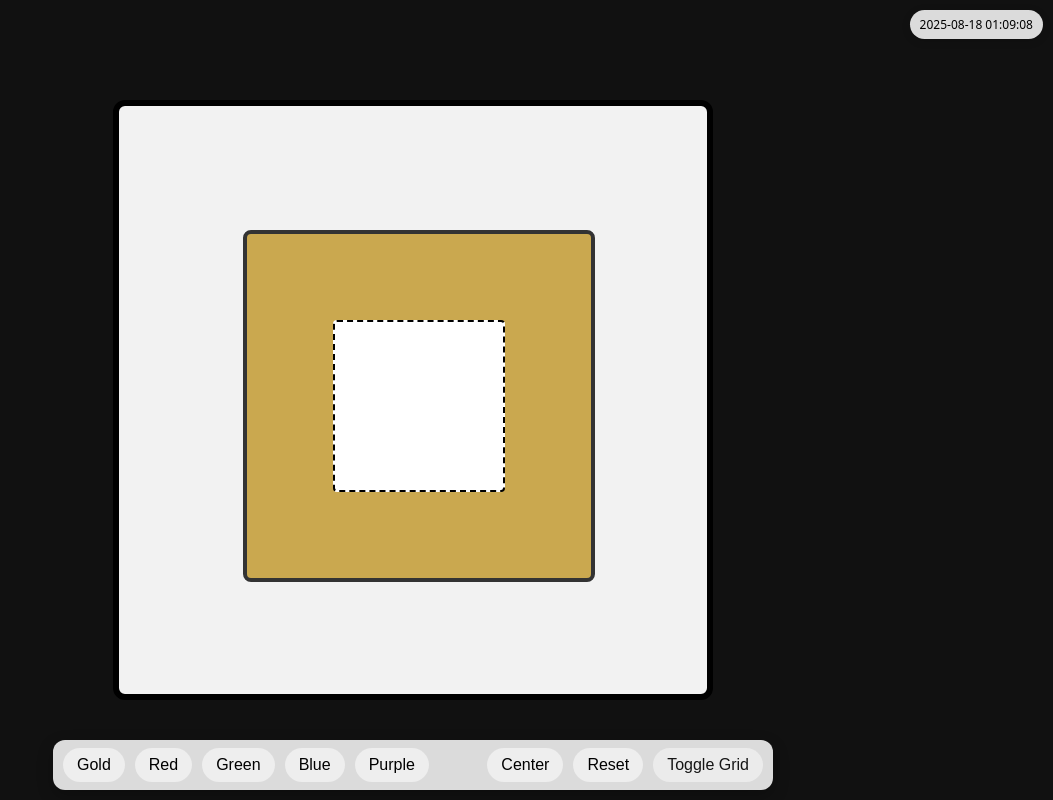
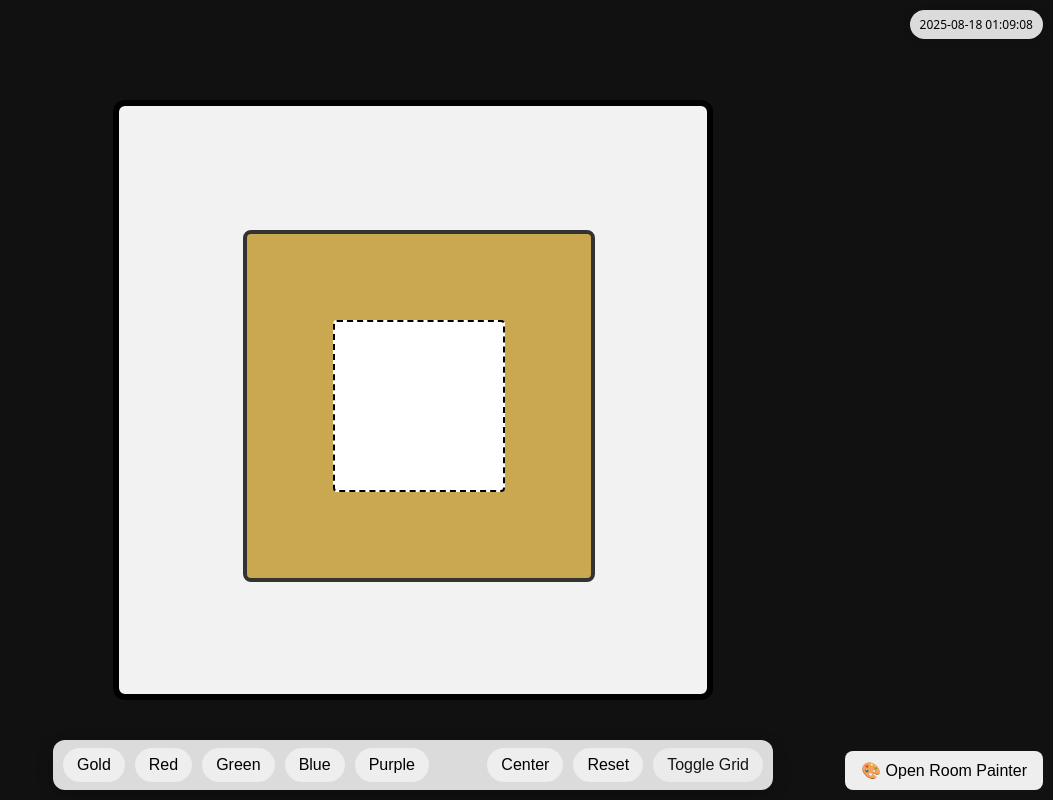
Before and after one commit to AIGeniusPlus/aigeniusplus-room-proto-, a plain HTML site: page index.html in a window 1280 px wide. Shown: the whole page, without its empty margins (227-1280 px from the left). Drawn offline with Linux system fonts and the light colour scheme.

Commit message:
Update index.html
Painter module

```diff
--- a/index.html
+++ b/index.html
@@ -189,5 +189,15 @@
     requestAnimationFrame(centerBox);
   });
 </script>
+
+<!-- Link to the modular Room Painter -->
+<div style="position:fixed; bottom:10px; right:10px; z-index:1000;">
+  <a href="room-painter.html">
+    <button style="padding:10px 16px; font-size:16px; border-radius:8px;">
+      🎨 Open Room Painter
+    </button>
+  </a>
+</div>
+
 </body>
 </html>
```
